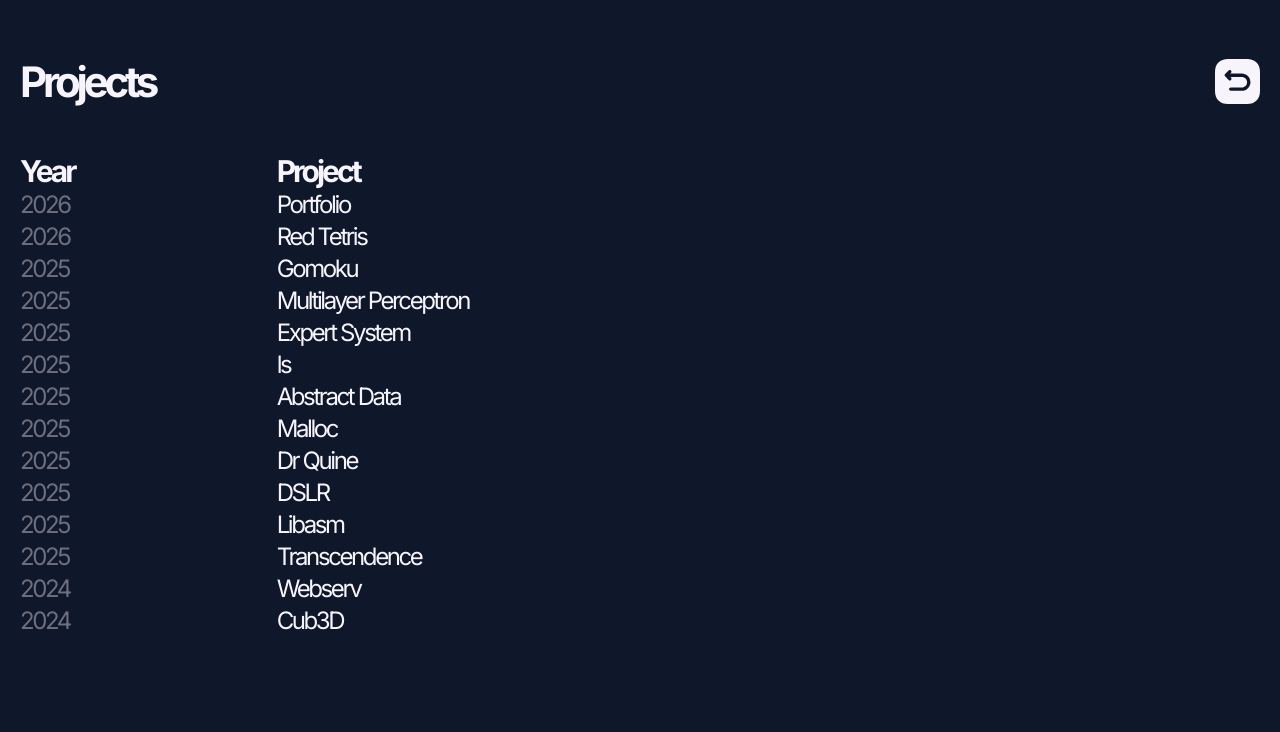
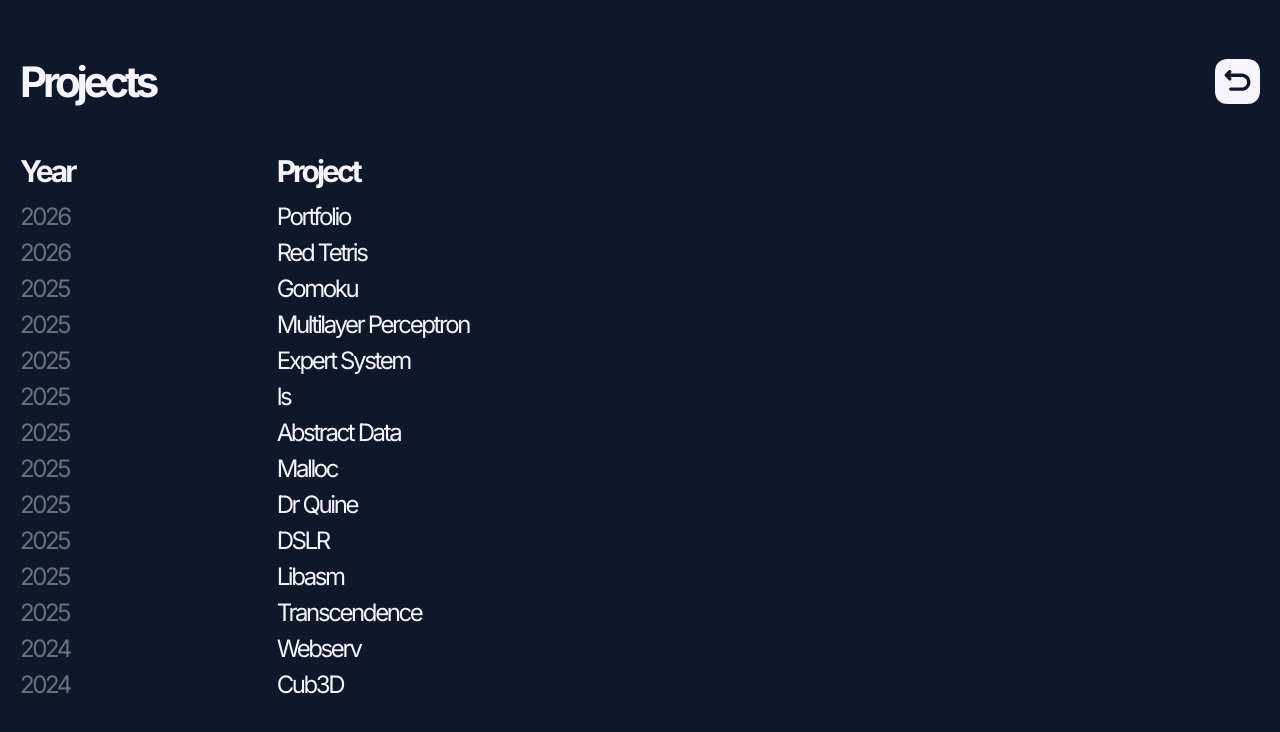
Before and after one commit to neutrou/portfolio, a Next.js app: page /projects in a window 1280 px wide. Shown: the top 732 px of the page. Built offline with nearby package versions, Linux system fonts and the light colour scheme.

Commit message:
added component for Title

```diff
--- /dev/null
+++ b/app/components/Title.tsx
@@ -0,0 +1,21 @@
+"use client"
+
+import { useRouter } from "next/navigation";
+import Icon from "./Icon"
+
+type Props = {
+  title: string;
+}
+
+export default function Title(props: Props) {
+  const router = useRouter();
+
+  return (
+    <div className="flex flex-row justify-between items-center">
+      <h1 className="tracking-tightest text-[42px] font-bold text-text-primary">{props.title}</h1>
+      <div onClick={() => {router.back()}}>
+        <Icon url="arrow" height={45} width={45}/>
+      </div>
+    </div>
+  )
+}
--- a/app/globals.css
+++ b/app/globals.css
@@ -8,6 +8,7 @@
 	--color-text-secondary: color-mix(in srgb, var(--color-text-primary) 40%, transparent);
 	--color-tag-text:       #BDF2FF;
 	--color-tag-bg:         color-mix(in srgb, var(--color-accent) 20%, transparent);
+	--color-project-bg:     color-mix(in srgb, var(--color-accent) 10%, transparent);
 	--color-animation-glow: color-mix(in srgb, var(--color-accent) 80%, transparent);
 	--tag-glow:             0px 0px 2px #41D9FF, 0px 0px 2px #41D9FF;
 	--progress:             0%;
--- a/app/projects/[slug]/components/ProjectClient.tsx
+++ b/app/projects/[slug]/components/ProjectClient.tsx
@@ -7,6 +7,7 @@ import Link from "next/link"
 import { highlightText } from "../../../utils/project";
 import ProjectImage from "@/app/projects/[slug]/components/ProjectImage";
 import { Project } from "@/types/project";
+import Title from "@/app/components/Title";
 
 type Props = {
   project: Project;
@@ -15,12 +16,7 @@ type Props = {
 export default function ProjectClient(props: Props) {
   return (
     <div className="flex flex-col gap-10">
-      <div className="flex-1 flex flex-row justify-between items-center">
-        <h1 className="tracking-tightest text-[42px] font-bold text-text-primary">{props.project.title}</h1>
-        <Link href="/">
-          <Icon url="arrow" height={45} width={45}/>
-        </Link>
-      </div>
+      <Title title={props.project.title} />
       <div className="tracking-tightest text-3xl font-semibold text-text-secondary flex flex-col gap-3">
         {props.project.content.map((element, index) => {
           if (element.type === "text")
--- a/app/projects/page.tsx
+++ b/app/projects/page.tsx
@@ -1,5 +1,5 @@
 import Link from "next/link";
-import Icon from "../components/Icon";
+import Title from "../components/Title";
 import { projects } from "@/data/projects";
 
 export default function ProjectsPage() {
@@ -11,17 +11,12 @@ export default function ProjectsPage() {
       <div className="flex flex-col gap-10">
         {/*DESCRIPTION*/}
         <div className="flex flex-col">
-          <div className="flex flex-row justify-between items-center">
-            <h1 className="tracking-tightest text-[42px] font-bold text-text-primary">Projects</h1>
-            <Link href="/">
-              <Icon url="arrow" height={45} width={45}/>
-            </Link>
-          </div>
+          <Title title={"Projects"}/>
         </div>
         {/*CONTENT*/}
         <div>
           <div className="flex-1 flex flex-col">
-              <div className="w-full flex flex-row tracking-tightest text-3xl font-bold text-text-primary text-left">
+              <div className="w-full flex flex-row tracking-tightest text-3xl font-bold text-text-primary text-left pb-2.5">
                 <span className="w-[25%] pr-2">
                   Year
                 </span>
@@ -32,9 +27,10 @@ export default function ProjectsPage() {
               {
                 sortedProjects.map((element, index) => {
                   return (
-                    <div
-                    key={index+1}
-                    className="flex flex-row tracking-tightest text-left text-2xl hover:bg-tag-bg hover:pt-2 hover:pb-2 transition-all duration-300"
+                    <Link
+                      href={`/projects/${element.slug}`}
+                      key={index}
+                      className="flex flex-row tracking-tightest text-left text-2xl pt-0.5 pb-0.5"
                     >
                       <span className="w-[25%] text-text-secondary font-normal pr-2">
                         {element.completionDay.getFullYear()}
@@ -42,7 +38,7 @@ export default function ProjectsPage() {
                       <span className="w-full text-text-primary font-normal pr-2 pl-2">
                         {element.title}
                       </span>
-                    </div>
+                    </Link>
                   )
                 })
               }
```
